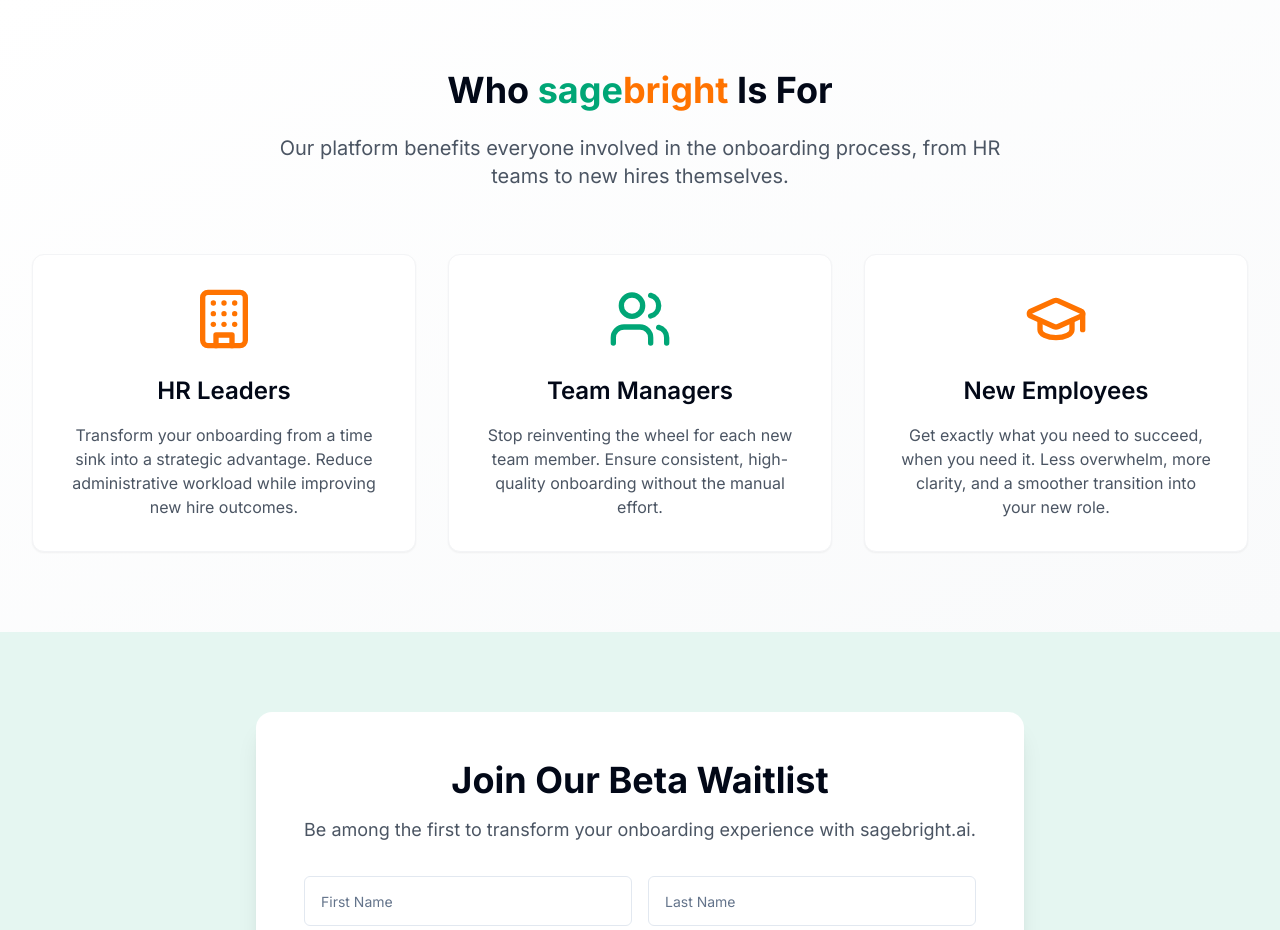
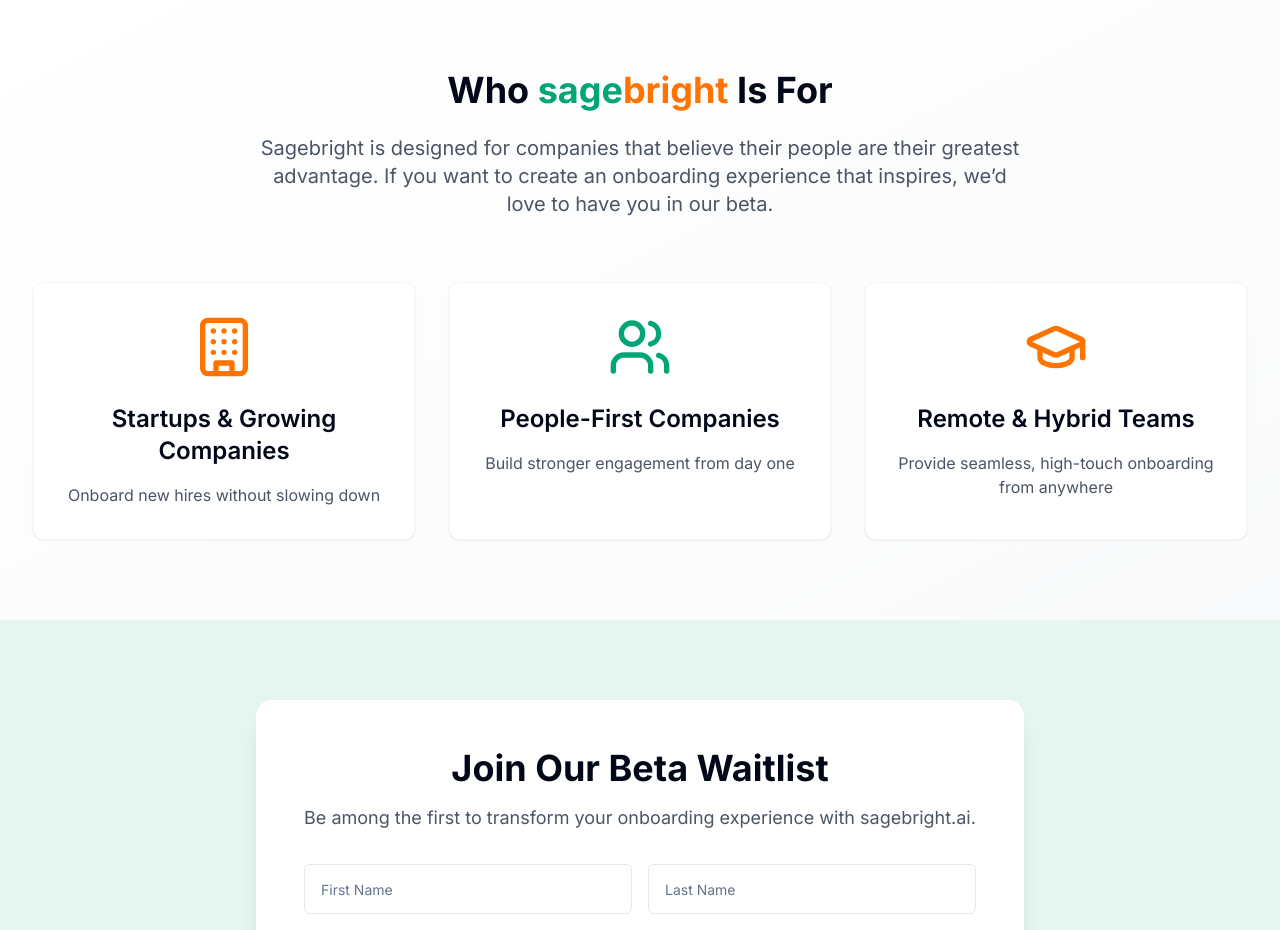
Before and after one commit to sagebright/sagebright-auth-update, a React (Vite) app: page / in a window 1280 px wide. Shown: the part 2680-3610 px from the top of the page. Built offline with nearby package versions, Linux system fonts and the light colour scheme.

Commit message:
Update WhoSection.tsx

```diff
--- a/src/components/WhoSection.tsx
+++ b/src/components/WhoSection.tsx
@@ -6,18 +6,18 @@ const WhoSection = () => {
   const audiences = [
     {
       icon: <Building className="h-16 w-16 text-sagebright-gold" />,
-      title: "HR Leaders",
-      description: "Transform your onboarding from a time sink into a strategic advantage. Reduce administrative workload while improving new hire outcomes."
+      title: "Startups & Growing Companies",
+      description: "Onboard new hires without slowing down"
     },
     {
       icon: <Users className="h-16 w-16 text-sagebright-green" />,
-      title: "Team Managers",
-      description: "Stop reinventing the wheel for each new team member. Ensure consistent, high-quality onboarding without the manual effort."
+      title: "People-First Companies",
+      description: "Build stronger engagement from day one"
     },
     {
       icon: <GraduationCap className="h-16 w-16 text-sagebright-gold" />,
-      title: "New Employees",
-      description: "Get exactly what you need to succeed, when you need it. Less overwhelm, more clarity, and a smoother transition into your new role."
+      title: "Remote & Hybrid Teams",
+      description: "Provide seamless, high-touch onboarding from anywhere"
     }
   ];
 
@@ -29,7 +29,7 @@ const WhoSection = () => {
             Who <span className="text-sagebright-green">sage</span><span className="text-sagebright-gold">bright</span> Is For
           </h2>
           <p className="text-xl text-gray-600">
-            Our platform benefits everyone involved in the onboarding process, from HR teams to new hires themselves.
+           Sagebright is designed for companies that believe their people are their greatest advantage. If you want to create an onboarding experience that inspires, we’d love to have you in our beta.
           </p>
         </div>
 
```
